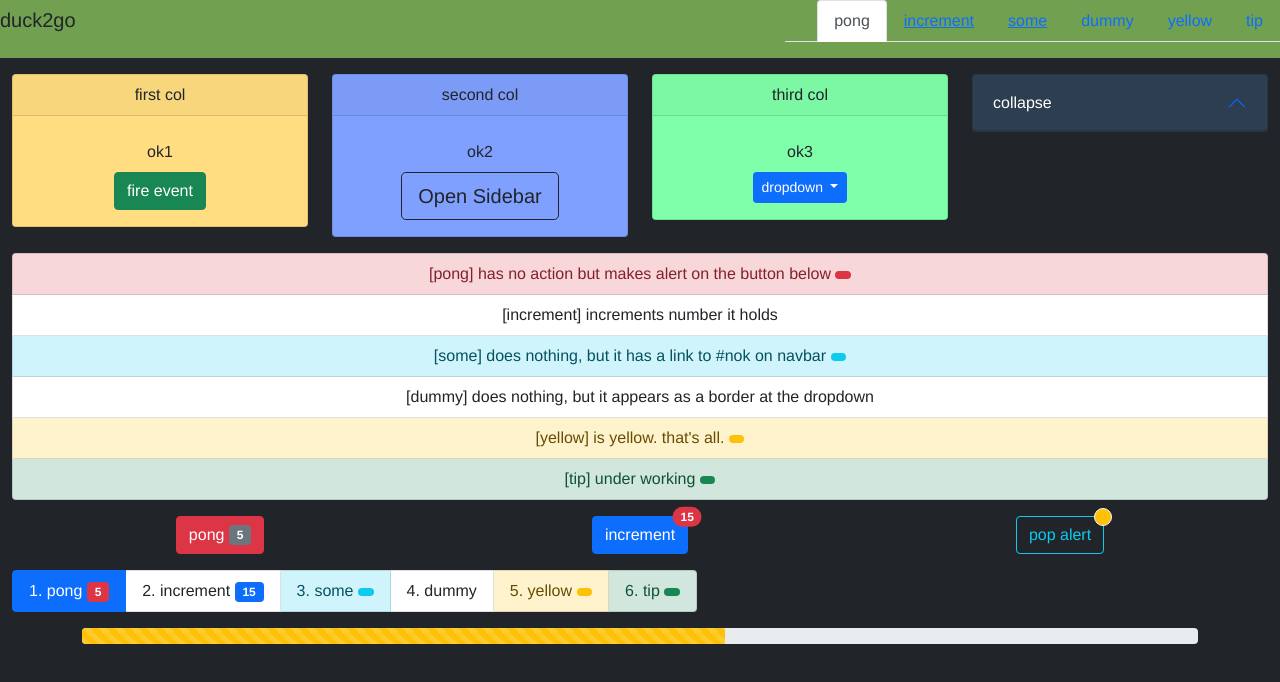
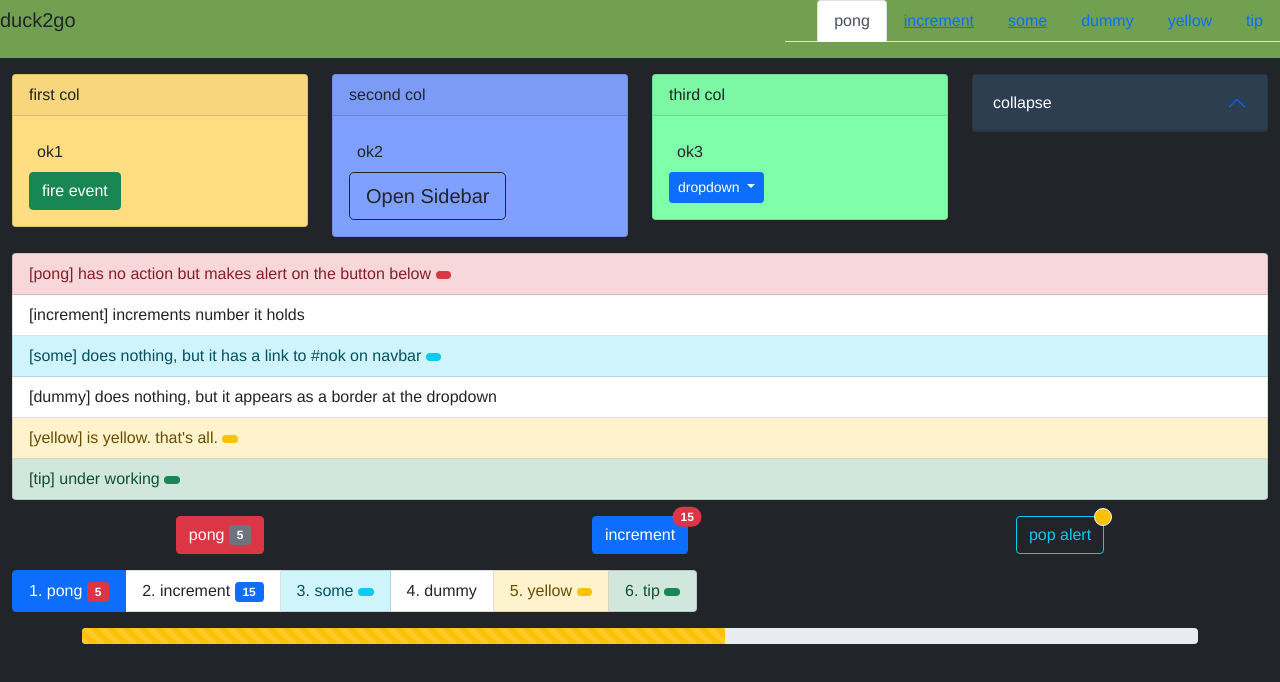
Before and after one commit to g1eng/footstrap-vue2, a Vue app: page / in a window 1280 px wide. Shown: the top 682 px of the page. Built offline with nearby package versions, Linux system fonts and the light colour scheme.

Commit message:
added disable field for FNavTab, removed centering style from App.vue, fixed padding for accordion collapse on FCard

```diff
--- a/FCard.vue
+++ b/FCard.vue
@@ -62,7 +62,7 @@ export default {
     },
     getCardBodyClass(){
       return "" +
-          ( this.collapse ? " collapse accordion-collapse" : "card-body")
+          ( this.collapse ? " collapse accordion-collapse px-3" : "card-body")
     },
     getCardBodyId(){
       return this.cardId + "-body"
--- a/FNavTab.vue
+++ b/FNavTab.vue
@@ -28,12 +28,13 @@
 export default {
   name: "FNavTab",
   props: {
-    menu: Array
+    menu: Array,
   },
   methods: {
     getNavItemClass(item){
       return "nav-item nav-link" +
-          (item && item.active? " active": "")
+          (item && item.active? " active": "") +
+          (item && item.disabled? " disabled": "")
     }
   }
 }
--- a/demo/App.vue
+++ b/demo/App.vue
@@ -18,7 +18,6 @@ export default {
   font-family: Avenir, Helvetica, Arial, sans-serif;
   -webkit-font-smoothing: antialiased;
   -moz-osx-font-smoothing: grayscale;
-  text-align: center;
   background: #212529;
 }
 html {
```
